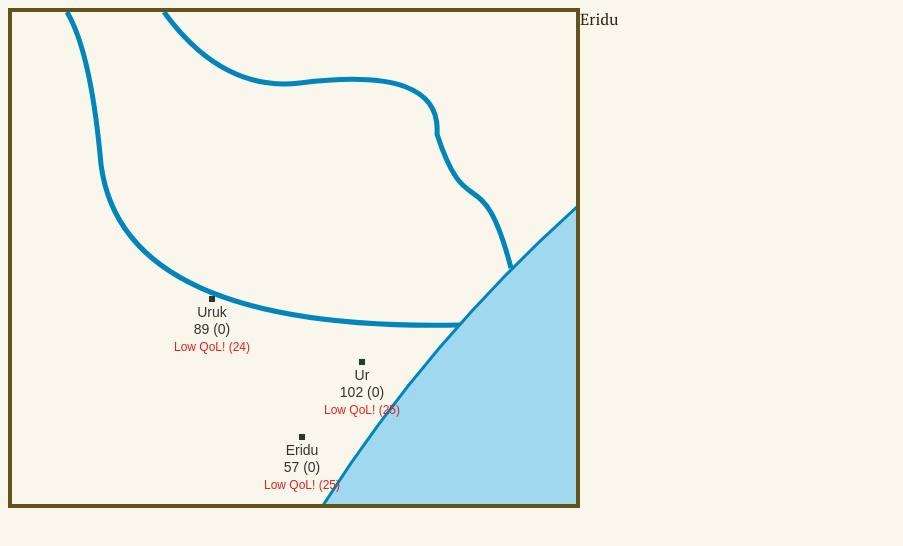
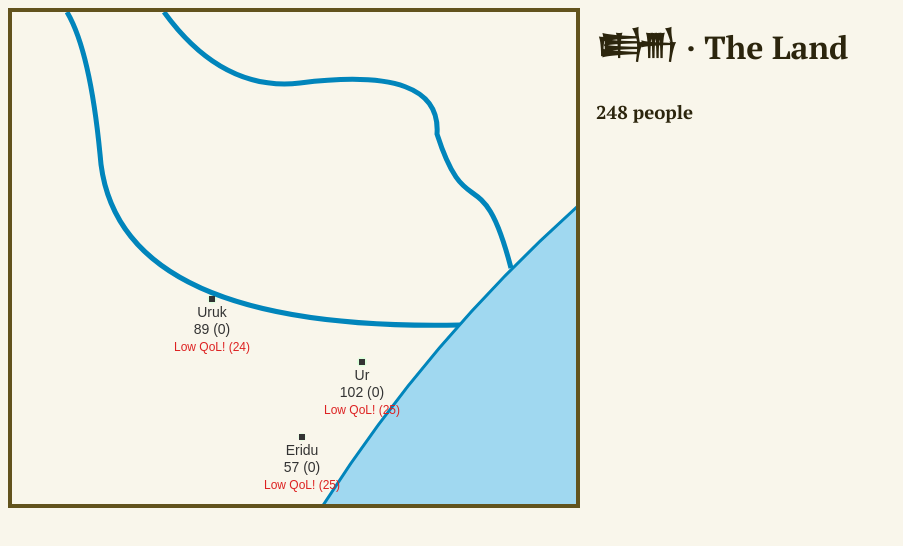
Before and after one commit to dmandelin/world2, a SvelteKit app: page / in a window 1280 px wide. Shown: the top 546 px of the page, without its empty margins (0-903 px from the left). Built offline with nearby package versions, Linux system fonts and the light colour scheme.

Commit message:
Basic view for The Land.

```diff
--- a/src/components/Land.svelte
+++ b/src/components/Land.svelte
@@ -8,6 +8,11 @@
     }
 </style>
 
+<script>
+    let { world } = $props();
+</script>
+
 <div id="top">
 <h1>𒌦 &centerdot; The Land</h1>
+<h3>{world.totalPopulation} people</h3>
 </div>
--- a/src/routes/+page.svelte
+++ b/src/routes/+page.svelte
@@ -3,7 +3,7 @@
     import Map from '../components/Map.svelte';
     import { world } from '../model/world';
 
-    let selectedSettlement = $state(world.settlements[0]);
+    let selectedSettlement = $state(undefined);
 </script>
 
 <style>
@@ -19,6 +19,6 @@
     {#if selectedSettlement}
     <div>{selectedSettlement?.name}</div>
     {:else}
-    <Land />
+    <Land world={world}/>
     {/if}
 </div>
```
